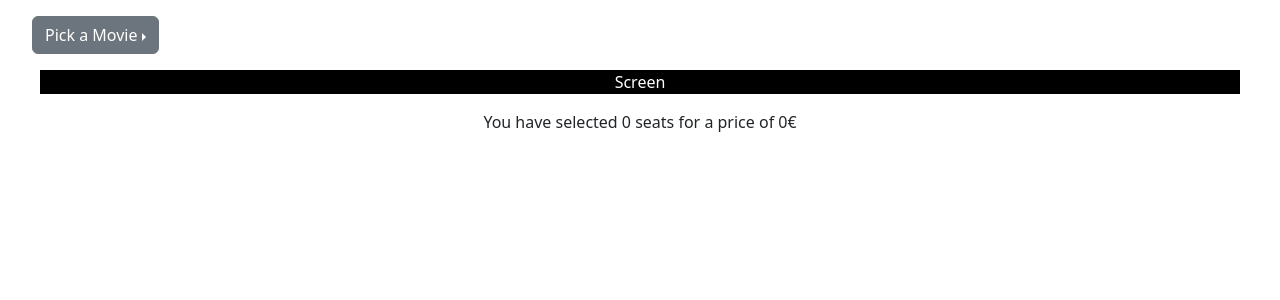
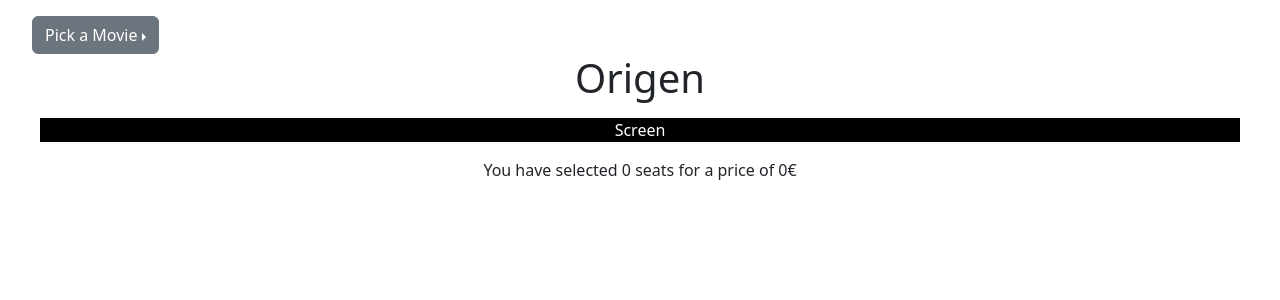
Before and after one commit to ginkgob/Kitano-Cinema-Front, a React (Create React App) app: page / in a window 1280 px wide. Shown: the top 300 px of the page. Built offline with nearby package versions, Linux system fonts and the light colour scheme.

Commit message:
set center elements

```diff
--- a/src/components/Cinema.jsx
+++ b/src/components/Cinema.jsx
@@ -1,6 +1,6 @@
 import React, { useState } from 'react'
 
-export const Cinema = ( {sessionPrice} ) => {
+export const Cinema = ( {sessionPrice, sessionName} ) => {
 
 // Falta bloquear algunos asientos
 // Falta mostrar el nombre de la pelicula seleccionada
@@ -30,13 +30,11 @@ export const Cinema = ( {sessionPrice} ) => {
   const n = 60; //butacas totales
 
   return (
-    <div>
+      <div className='text-center'>
+        <h1>{sessionName}</h1>
         <div className='flex justify-center'>
-        {/* <p>{sessionPrice}</p> -->PONER EL NOMBRE DE LA PELICULA AQUI<-- */}
           <div className='flex m-2 w-52 flex-wrap justify-center'>
-
             <div className='bg-black w-full h-6 mt-3 mb-3 text-center text-white'>Screen</div>
-
             {[...Array(n)].map((e, i) =>
             <div className='bg-[#444451] h-3 w-4 m-1 rounded-t-xl transform transition duration-500 hover:scale-125 cursor-pointer'
                 key={i}
@@ -46,7 +44,7 @@ export const Cinema = ( {sessionPrice} ) => {
             </div>)}
           </div>
         </div>
-        <p className='text-center'>You have selected {clicks} seats for a price of {price}€</p>
+        <p>You have selected {clicks} seats for a price of {price}€</p>
       </div>
   )
 }
--- a/src/components/SessionSelect.jsx
+++ b/src/components/SessionSelect.jsx
@@ -13,15 +13,19 @@ export const MovieSelect = () => {
         setDropdown(!dropdown)
     }
 
-    const [price, setPrice] = useState()
-
+    const [price, setPrice] = useState(MoviesJson[0].price)
     const sessionPrice = value => {
         setPrice(value)
     }
 
+    const [name, setName] = useState(MoviesJson[0].name)
+    const sessionName = name => {
+        setName(name)
+    }
+
     return (
         <section className='flex justify-center flex-col m-3'>
-            <Dropdown isOpen = {dropdown} toggle = {openCloseDropdown} className = 'flex justify-center border-transparent' direction='right'>
+            <Dropdown isOpen = {dropdown} toggle = {openCloseDropdown} className = 'border-transparent' direction='right'>
                 <DropdownToggle caret>
                     Pick a Movie
                 </DropdownToggle >
@@ -32,7 +36,8 @@ export const MovieSelect = () => {
                                     <DropdownItem className='box' key={ movie.id }
                                     //[movie.name, movie.price]
                                     value = {movie.price}
-                                    onClick = {e => sessionPrice(e.target.value) }
+                                    name = {movie.name}
+                                    onClick = {e => { sessionPrice(e.target.value) ; sessionName(e.target.name) } }
                                     >
                                         { movie.name }
                                         ({ movie.price }€)
@@ -43,7 +48,7 @@ export const MovieSelect = () => {
             </DropdownMenu>
             </Dropdown>
 
-            <Cinema sessionPrice={price}/>
+            <Cinema sessionPrice={price} sessionName={name}/>
 
         </section>
 
```
Lines whose indentation alone changed are shown as unchanged.
